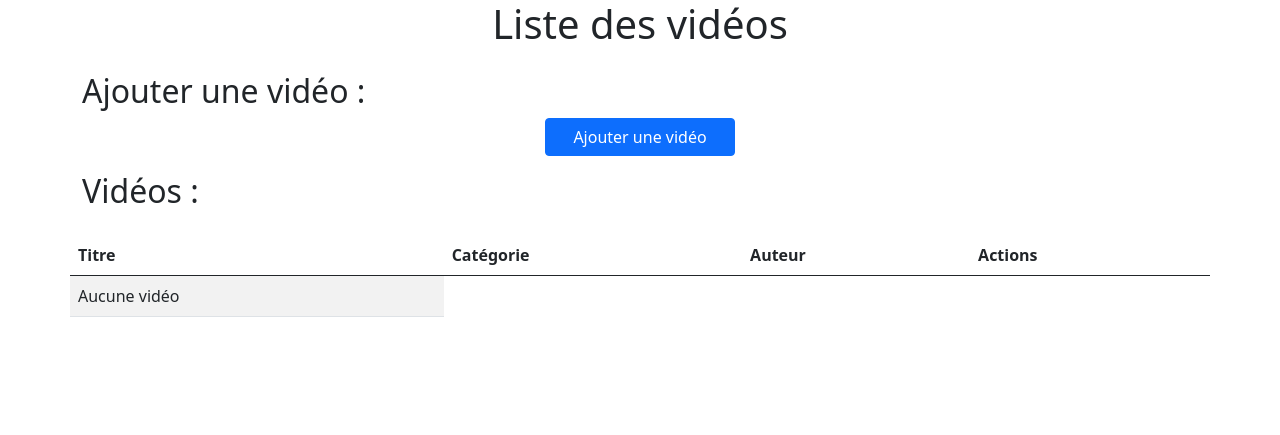
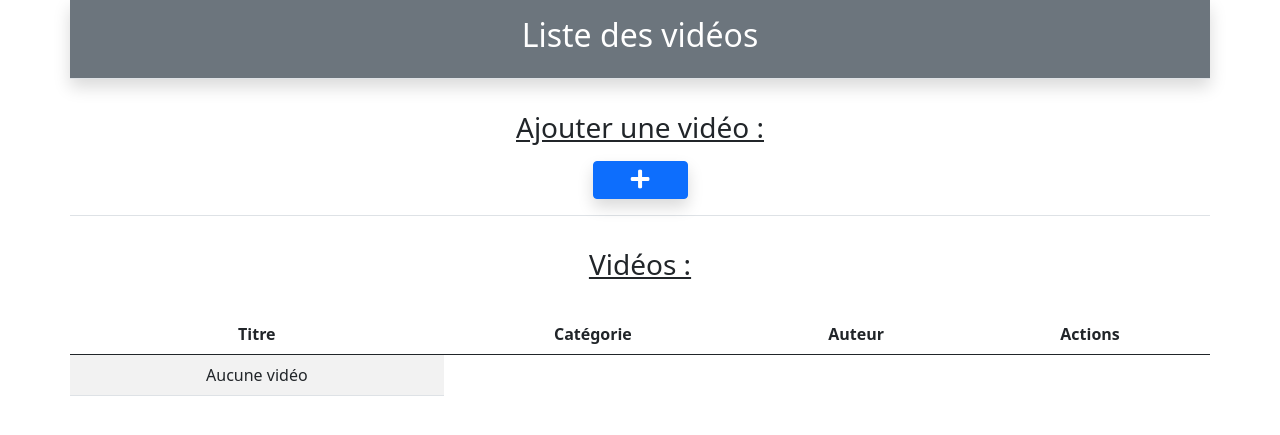
Before and after one commit to froldev/froldev-symfony-myvideoplayer-heroku, a Symfony app: template templates/video/index.html.twig in a window 1280 px wide. Shown: the top 435 px of the page. Run offline with Twig, Linux system fonts and the light colour scheme; the template is opened without the code that fills it, so the values that code supplies are empty; some libraries are stand-ins or nearby versions.

Commit message:
add style to index video

```diff
--- a/templates/category/index.html.twig
+++ b/templates/category/index.html.twig
@@ -8,7 +8,6 @@
 		<div class="row text-center pt-3 pb-3 border-bottom bg-secondary text-white shadow">
 			<h2>Liste des Catégories</h2>
 		</div>
-
 		<div class="row text-center pt-3 pb-3 border-bottom">
 			<h3 class="pb-2 text-decoration-underline">Ajouter une catégorie :
 			</h3>
--- a/templates/video/index.html.twig
+++ b/templates/video/index.html.twig
@@ -5,18 +5,19 @@
 
 {% block body %}
 	<div class="d-grid gap-3">
-		<div class="row p2 mx-auto">
-			<h1>Liste des vidéos</h1>
+		<div class="row text-center pt-3 pb-3 border-bottom bg-secondary text-white shadow">
+			<h2>Liste des vidéos</h2>
 		</div>
-		<div class="row p2">
-			<h2>Ajouter une vidéo :
-			</h2>
-			<a class="btn btn-primary col-2 mx-auto" href="{{ path('video_new') }}">Ajouter une vidéo</a>
+		<div class="row text-center pt-3 pb-3 border-bottom">
+			<h3 class="pb-2 text-decoration-underline">Ajouter une vidéo :
+			</h3>
+			<a class="btn btn-primary col-1 mx-auto rounded-lg shadow" href="{{ path('video_new') }}">
+				<i class="fas fa-plus text-white fa-lg"></i>
+			</a>
 		</div>
-		<div class="row p2">
-			<h2>Vidéos :
-			</h2>
-
+		<div class="row text-center pt-3 pb-3">
+			<h3 class="pb-2 text-decoration-underline">Vidéos :
+			</h3>
 			<table class="table table-striped table-hover">
 				<thead>
 					<tr>
```
